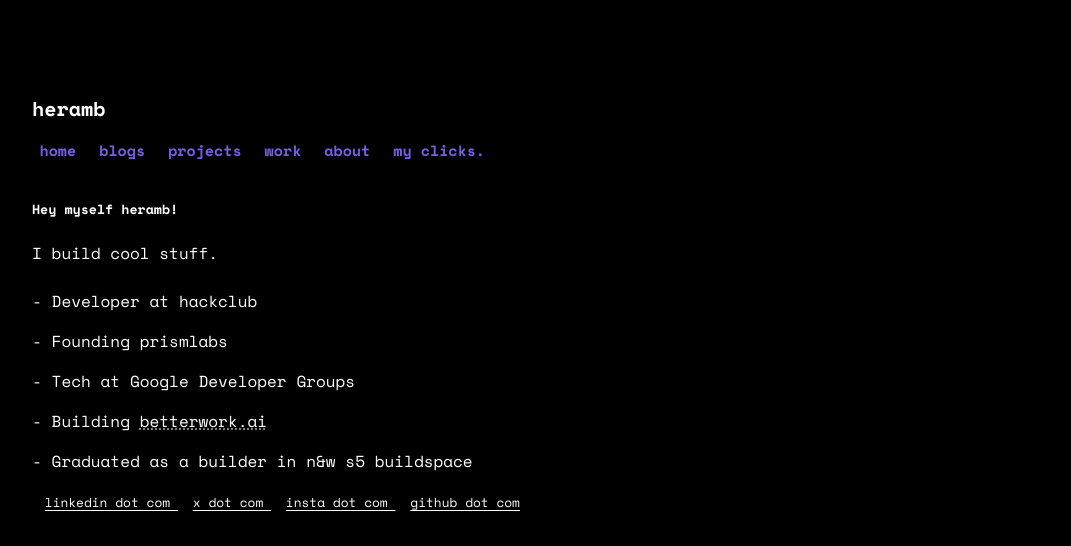
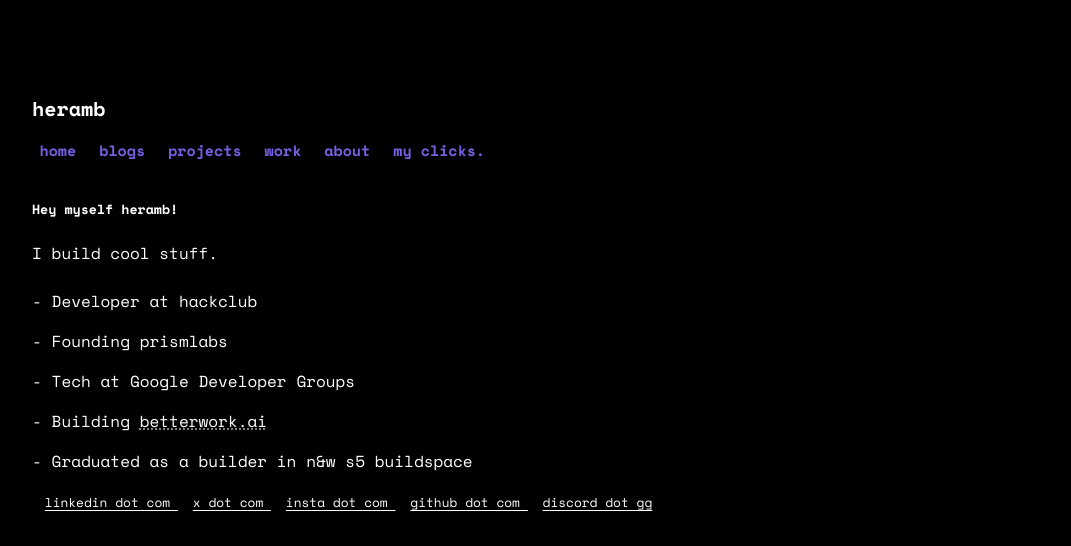
Before and after one commit to Heramb0x1/heramb, a website: page index.html in a window 1280 px wide. Shown: the top 546 px of the page, without its empty margins (48-1119 px from the left). Drawn offline with nearby package versions, Linux system fonts and the light colour scheme; grey boxes are pictures that could not be loaded.

Commit message:
Update index.html

```diff
--- a/index.html
+++ b/index.html
@@ -60,6 +60,12 @@
       <span class="github-com" style="color: white; cursor: pointer;"
         onclick="window.open('https://github.com/Heramb0x1', '_blank');">github dot com
       </span>
+
+      <span class="github-com" style="color: white; cursor: pointer;"
+        onclick="window.open('https://discordapp.com/users/1244863778596847723', '_blank');">discord dot gg
+      </span>
+
+
     </div>
   </div>
 
```
